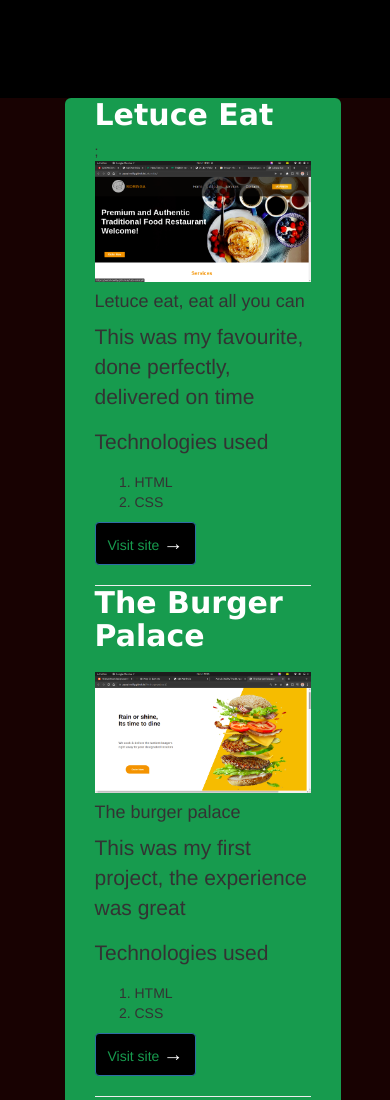
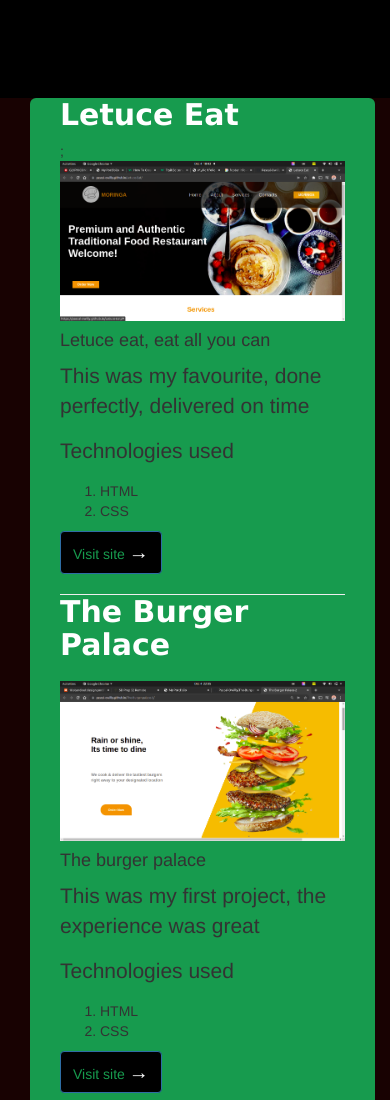
Before and after one commit to Pascal-Owilly/My-Portfolio, a plain HTML site: page portfolio.html in a window 390 px wide. Shown: the part 802-1902 px from the top of the page. Drawn offline with nearby package versions, Linux system fonts and the light colour scheme.

Commit message:
adjust the form size to look big on small screens

```diff
--- a/portfolio.html
+++ b/portfolio.html
@@ -43,7 +43,7 @@
 
 
   <div class="container-fluid" style="background-color: rgb(24, 2, 2);margin-top: -20px;">
-    <div class="jumbotron" style="width: 80%;margin: auto;background-color: rgb(23, 155, 78);margin-top: 0px;height: ;">
+    <div class="jumbotron" style="width: 100%;margin: auto;background-color: rgb(23, 155, 78);margin-top: 0px;height: ;">
       <div class="col-md-6">
         <h2
           style="text-align: left;color: white;padding-top: 0;font-family: verdana;font-weight: 800;margin-top: -30px;">
```
Also changed, not shown: contact.html (+1 -1 lines).
